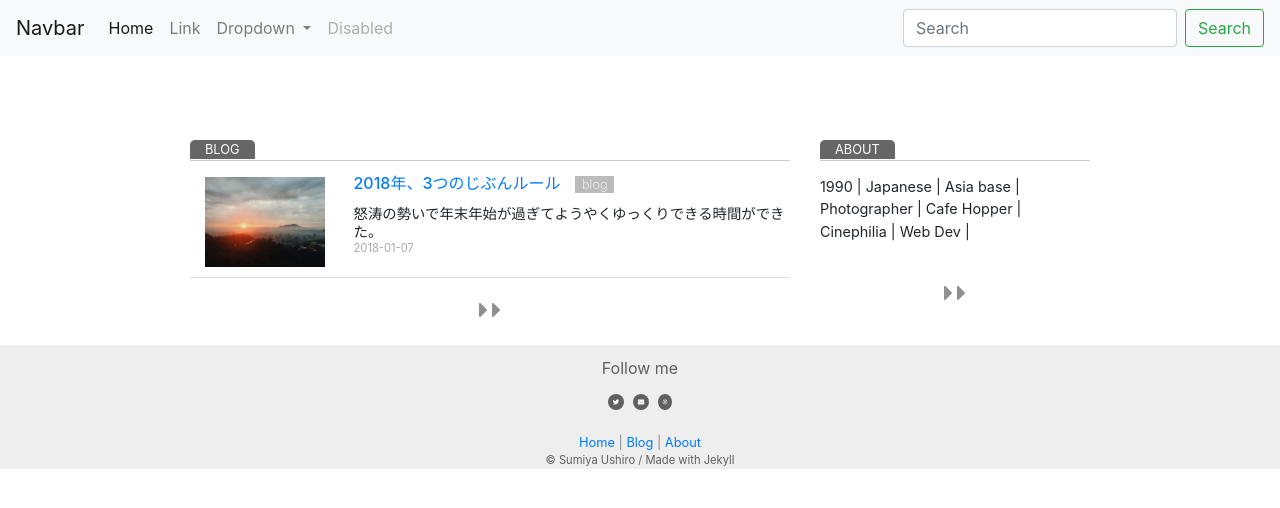
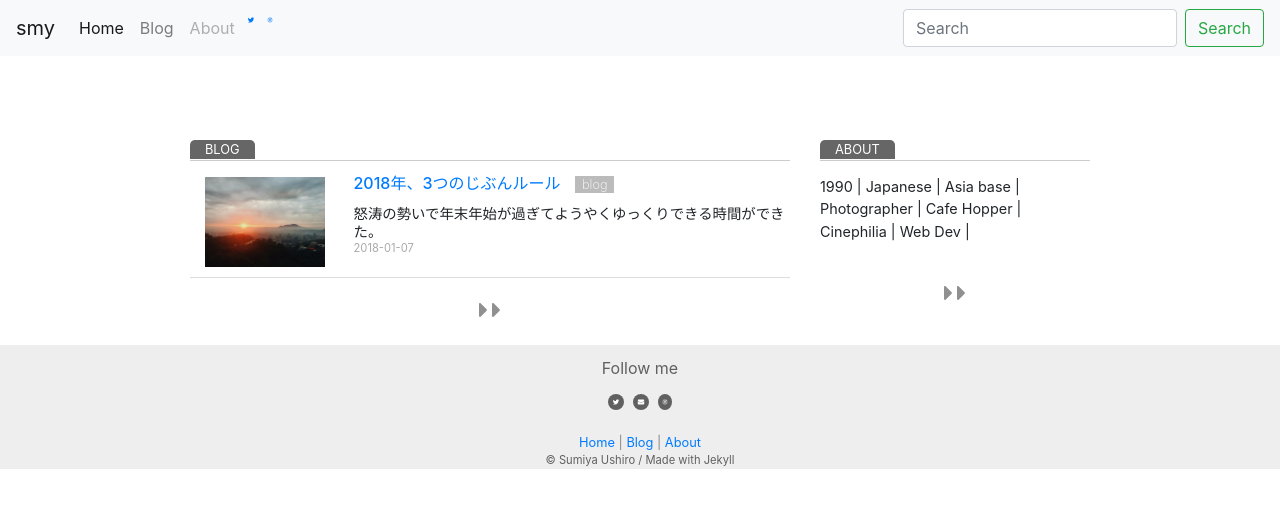
Before and after one commit to sumi0820/smy-jp-v1, a Jekyll site: the page built from index.md, in a window 1280 px wide. Shown: the top 508 px of the page. Built offline with Jekyll 4.4.1, drawn with Linux system fonts in a browser that asks for light colours; nearby versions of some CDN libraries.

Commit message:
initial commit

```diff
--- a/_includes/top-nav.html
+++ b/_includes/top-nav.html
@@ -1,6 +1,7 @@
 <link rel="stylesheet" href="https://stackpath.bootstrapcdn.com/bootstrap/4.3.1/css/bootstrap.min.css" integrity="sha384-ggOyR0iXCbMQv3Xipma34MD+dH/1fQ784/j6cY/iJTQUOhcWr7x9JvoRxT2MZw1T" crossorigin="anonymous">
+
 <nav class="navbar navbar-expand-lg navbar-light bg-light">
-  <a class="navbar-brand" href="#">Navbar</a>
+  <a class="navbar-brand" href="#">smy</a>
   <button class="navbar-toggler" type="button" data-toggle="collapse" data-target="#navbarSupportedContent" aria-controls="navbarSupportedContent" aria-expanded="false" aria-label="Toggle navigation">
     <span class="navbar-toggler-icon"></span>
   </button>
@@ -11,23 +12,22 @@
         <a class="nav-link" href="#">Home <span class="sr-only">(current)</span></a>
       </li>
       <li class="nav-item">
-        <a class="nav-link" href="#">Link</a>
-      </li>
-      <li class="nav-item dropdown">
-        <a class="nav-link dropdown-toggle" href="#" id="navbarDropdown" role="button" data-toggle="dropdown" aria-haspopup="true" aria-expanded="false">
-          Dropdown
-        </a>
-        <div class="dropdown-menu" aria-labelledby="navbarDropdown">
-          <a class="dropdown-item" href="#">Action</a>
-          <a class="dropdown-item" href="#">Another action</a>
-          <div class="dropdown-divider"></div>
-          <a class="dropdown-item" href="#">Something else here</a>
-        </div>
+        <a class="nav-link" href="{{ site.url }}/blog/" class="hover-line"">Blog</a>
       </li>
       <li class="nav-item">
-        <a class="nav-link disabled" href="#" tabindex="-1" aria-disabled="true">Disabled</a>
+        <a class="nav-link disabled" href="{{ site.url }}/about/" class="hover-line" tabindex="-1" aria-disabled="true">About</a>
       </li>
-    </ul>
+
+
+        <div class="nav-right">
+          <a href="https://twitter.com/sumiya0820" target="_blank">
+            <i class="fab fa-twitter circle-tw"></i></a>
+          <!-- <a href="" target="_blank">
+          <i class="fab fa-facebook-f circle-fb"></i></a>-->
+          <a href="https://www.instagram.com/sumi0820" target="_blank">
+            <i class="fab fa-instagram circle-tw"></i></a>
+        </div>
+</ul>
     <form class="form-inline my-2 my-lg-0">
       <input class="form-control mr-sm-2" type="search" placeholder="Search" aria-label="Search">
       <button class="btn btn-outline-success my-2 my-sm-0" type="submit">Search</button>
```
